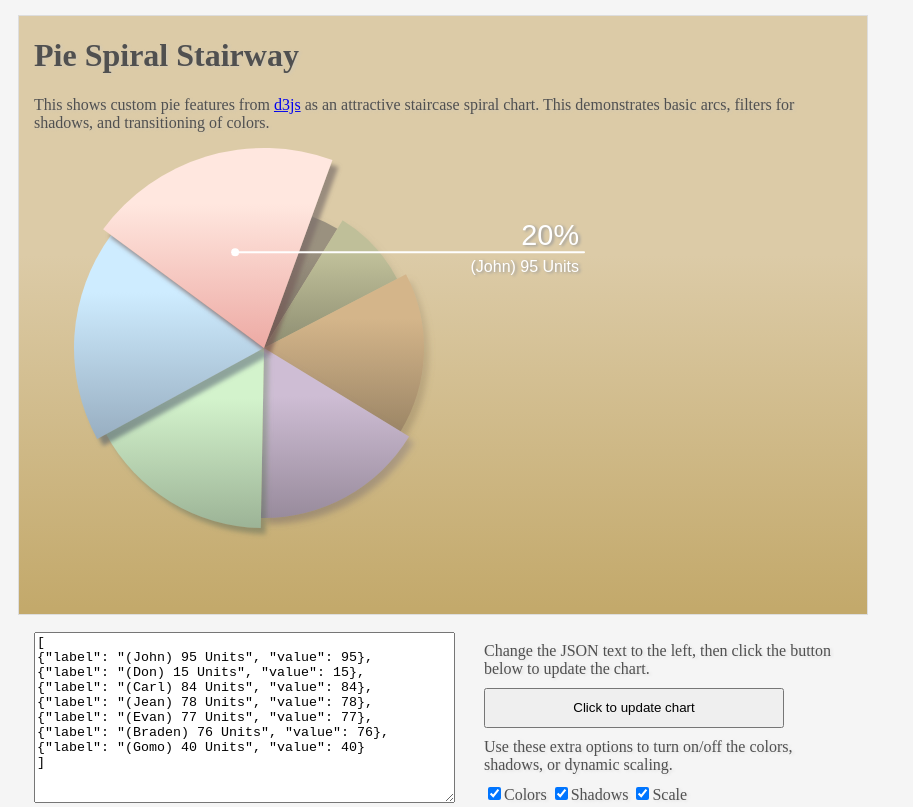
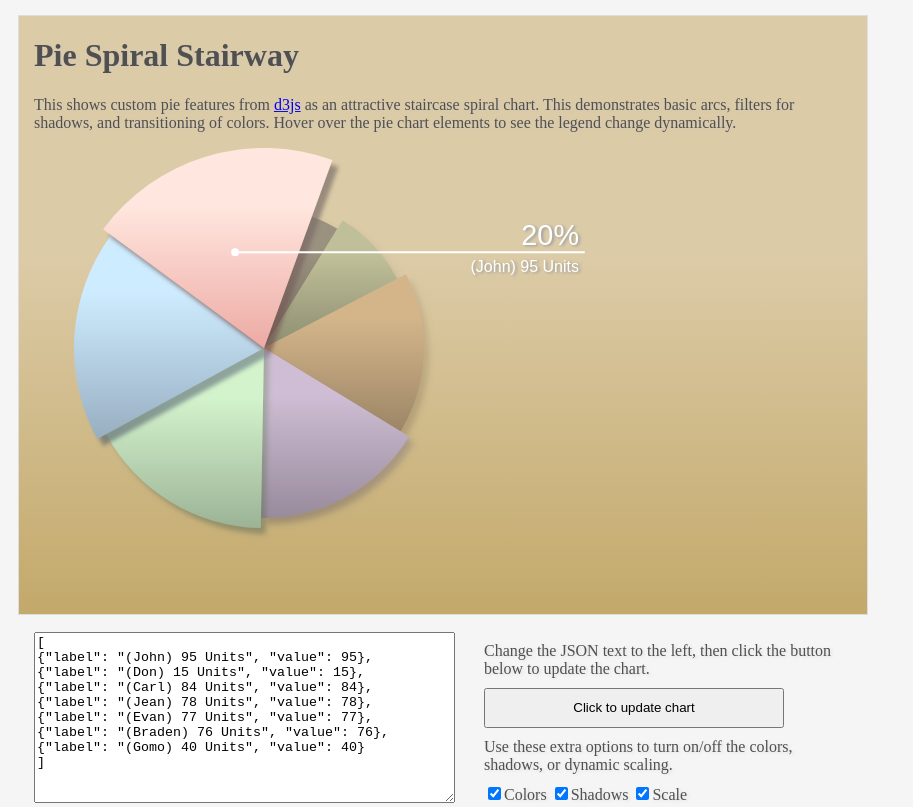
Before and after one commit to FrankHassanabad/pie-stairway, a plain HTML site: page index.html in a window 1280 px wide. Shown: the whole page, without its empty margins (0-913 px from the left). Drawn offline with Linux system fonts and the light colour scheme.

Commit message:
Added a few more words to the pie chart

```diff
--- a/index.html
+++ b/index.html
@@ -402,7 +402,8 @@
             <p>
                 This shows custom pie features from <a href="http://d3js.org/">d3js</a> as an attractive
                 staircase spiral chart.  This demonstrates basic arcs, filters for shadows,
-                and transitioning of colors.
+                and transitioning of colors.  Hover over the pie chart elements to see the legend change
+                dynamically.
             </p>
         </div>
         <div>
```
